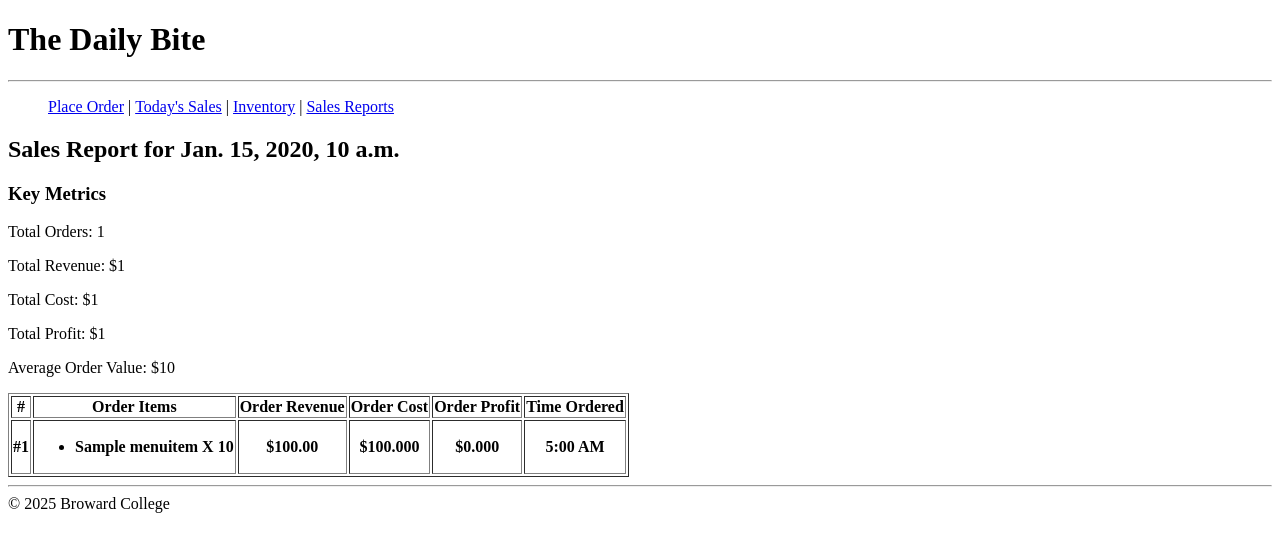
After one commit to gusir22/inventory_prototype, a Django app: template templates/orders/today_sale_report.html in a window 1280 px wide. The commit adds this page. Shown: the top 552 px of the page. Run offline with Django 5.2, Linux system fonts and the light colour scheme; tables that the repository leaves empty hold one stand-in row (values such as "Sample post"); the template is opened without the code that fills it: values that come from a table or form of the project are taken from there, most other values are stand-ins (such as "Sample title", 1, 10 or a date in 2020); lists and menus that the app fills with data are empty.

Commit message:
Created first TodaySalesReportView key metrics and order table

```diff
--- a/menu/models.py
+++ b/menu/models.py
@@ -1,3 +1,4 @@
+from decimal import Decimal
 from django.db import models
 from django.core.validators import MinValueValidator
 
@@ -8,7 +9,7 @@ class Ingredient(models.Model):
     of current ingredient inventory."""
     name = models.CharField(max_length=100)
     unit = models.CharField(max_length=20, default="g")  # grams, liters, etc.
-    cost = models.DecimalField(max_digits=8, decimal_places=2)  # cost of ingredient single unit
+    cost = models.DecimalField(max_digits=8, decimal_places=3)  # cost of ingredient single unit
     quantity_in_stock = models.FloatField(
         validators=[
             MinValueValidator(0),  # no stock item below zero
@@ -28,6 +29,14 @@ class MenuItem(models.Model):
     def __str__(self):
         return self.name
 
+    def get_menu_item_cost(self):
+        total_cost = 0
+
+        for recipe_item in self.recipe_items.all():
+            total_cost += recipe_item.get_recipe_item_cost()
+
+        return total_cost
+
 class RecipeItem(models.Model):
     """This proxy model helps add ingredients in varying quantitites to Menu Items.
     For exammple a Burger needing 3 tomatoes per serving."""
@@ -37,3 +46,6 @@ class RecipeItem(models.Model):
 
     def __str__(self):
         return f"{self.ingredient.name} for {self.menu_item.name}"
+
+    def get_recipe_item_cost(self):
+        return self.ingredient.cost * Decimal(self.quantity_needed)
--- /dev/null
+++ b/orders/helpers.py
@@ -0,0 +1,4 @@
+from decimal import Decimal, ROUND_HALF_UP
+
+def round_money(value):
+    return value.quantize(Decimal('0.01'), rounding=ROUND_HALF_UP)
--- a/orders/models.py
+++ b/orders/models.py
@@ -10,10 +10,36 @@ class Order(models.Model):
     def __str__(self):
         return f"Order #{self.id}"
 
+    def get_order_revenue(self):
+        total_revenue = 0
+
+        for order_item in self.orderitems.all():
+            total_revenue += order_item.get_order_item_revenue()
+
+        return total_revenue
+
+    def get_order_cost(self):
+        total_cost = 0
+
+        for order_item in self.orderitems.all():
+            total_cost += order_item.get_order_item_cost()
+
+        return total_cost
+
+    def get_order_profit(self):
+        return self.get_order_revenue() - self.get_order_cost()
+
+
 class OrderItem(models.Model):
-    order = models.ForeignKey(Order, on_delete=models.CASCADE)
+    order = models.ForeignKey(Order, on_delete=models.CASCADE, related_name="orderitems")
     menu_item = models.ForeignKey(MenuItem, on_delete=models.CASCADE)
     quantity = models.PositiveIntegerField()
 
     def __str__(self):
         return f"{self.menu_item} for {self.order}"
+
+    def get_order_item_revenue(self):
+        return self.menu_item.price * self.quantity
+
+    def get_order_item_cost(self):
+        return self.menu_item.get_menu_item_cost()
--- a/orders/urls.py
+++ b/orders/urls.py
@@ -1,8 +1,13 @@
 from django.urls import path
 
-from .views import HomePageView, OrderSuccessView
+from .views import (
+    HomePageView,
+    OrderSuccessView,
+    TodaySalesReportView,
+)
 
 urlpatterns = [
     path('', HomePageView.as_view(), name="home"),
     path('order-sucess/', OrderSuccessView.as_view(), name="order_success"),
+    path('todays-report/', TodaySalesReportView.as_view(), name="todays_report"),
 ]
--- a/templates/navbar.html
+++ b/templates/navbar.html
@@ -4,7 +4,7 @@
             <a href="{% url 'home' %}">Place Order</a>
         </li> |
         <li style="display: inline;">
-            <a href="{% url 'home' %}">Today's Sales</a>
+            <a href="{% url 'todays_report' %}">Today's Sales</a>
         </li> |
         <li style="display: inline;">
             <a href="{% url 'inventory' %}">Inventory</a>
--- /dev/null
+++ b/templates/orders/today_sale_report.html
@@ -0,0 +1,60 @@
+{% extends "_base.html" %}
+
+{% block content %}
+    <h2>Sales Report for {{ today }}</h2>
+
+    <!-- Key Metrics-->
+    <div class="metrics-summary">
+        <h3>Key Metrics</h3>
+        <p>Total Orders: {{ total_orders }}</p>
+        <p>Total Revenue: ${{ total_revenue }}</p>
+        <p>Total Cost: ${{ total_cost }}</p>
+        <p>Total Profit: ${{ total_profit }}</p>
+        <p>Average Order Value: ${{ average_order_price }}</p>
+    </div>
+
+    <div class="todays-orders">
+        <table border="1">
+            <thead>
+                <tr>
+                    <th>#</th>
+                    <th>Order Items</th>
+                    <th>Order Revenue</th>
+                    <th>Order Cost</th>
+                    <th>Order Profit</th>
+                    <th>Time Ordered</th>
+                </tr>
+            </thead>
+            <tbody>
+
+                {% for order in orders %}
+                    <tr>
+                        <th>#{{ forloop.counter }}</th>
+                        <th>
+                            <ul>
+                                {% for menu_item in order.orderitems.all %}
+                                    <li>{{menu_item.menu_item}} X {{menu_item.quantity}}</li>
+                                {% endfor %}
+                            </ul>
+                        </th>
+                        <th>${{order.get_order_revenue}}</th>
+                        <th>${{order.get_order_cost}}</th>
+                        <th>${{order.get_order_profit}}</th>
+                        <th>{{order.created_at|date:"g:i A"}}</th>
+                    </tr>
+                {% empty %}
+                    <tr>
+                        <th>-</th>
+                        <th>-</th>
+                        <th>-</th>
+                        <th>-</th>
+                        <th>-</th>
+                        <th>-</th>
+                    </tr>
+                {% endfor %}
+
+            </tbody>
+        </table>
+    </div>
+
+{% endblock content %}
```
Also changed, not shown: orders/views.py (+41 -2 lines), menu/migrations/0004_alter_ingredient_cost.py (added), orders/migrations/0002_alter_orderitem_order.py (added).
